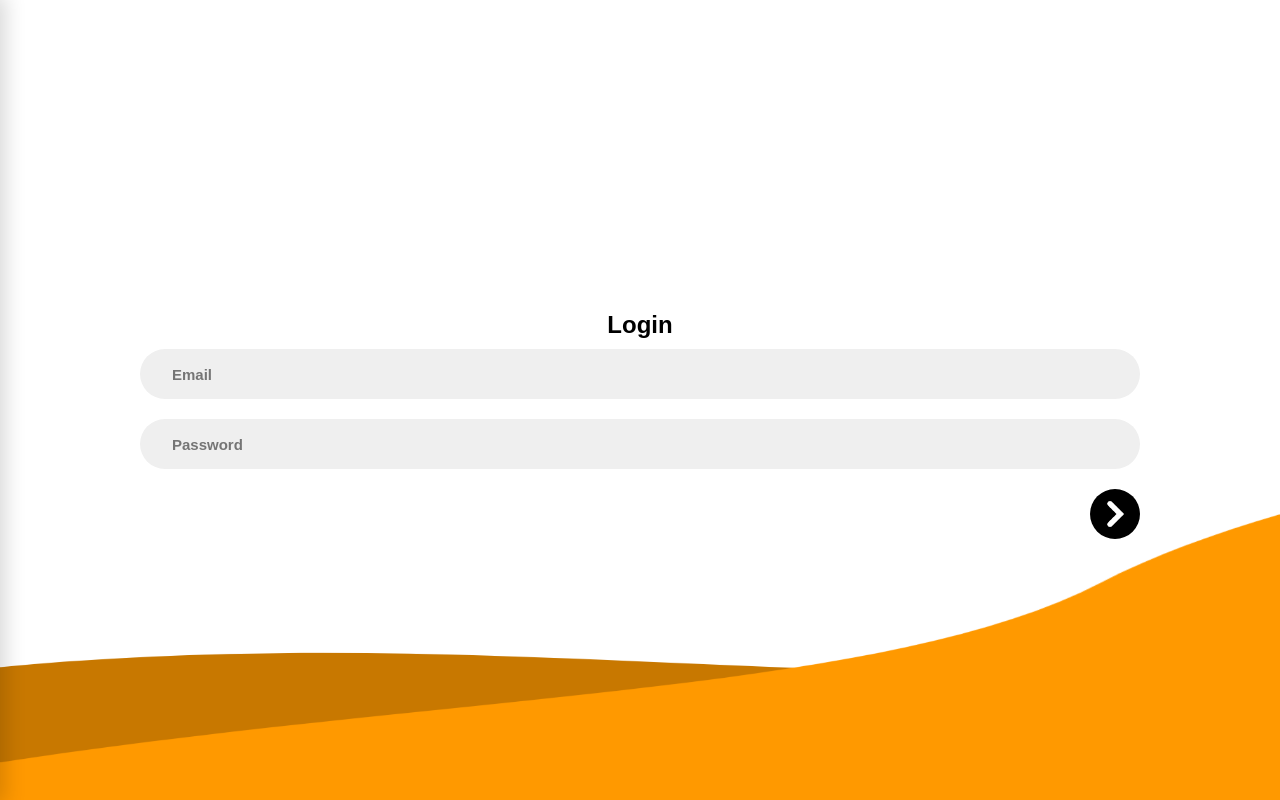
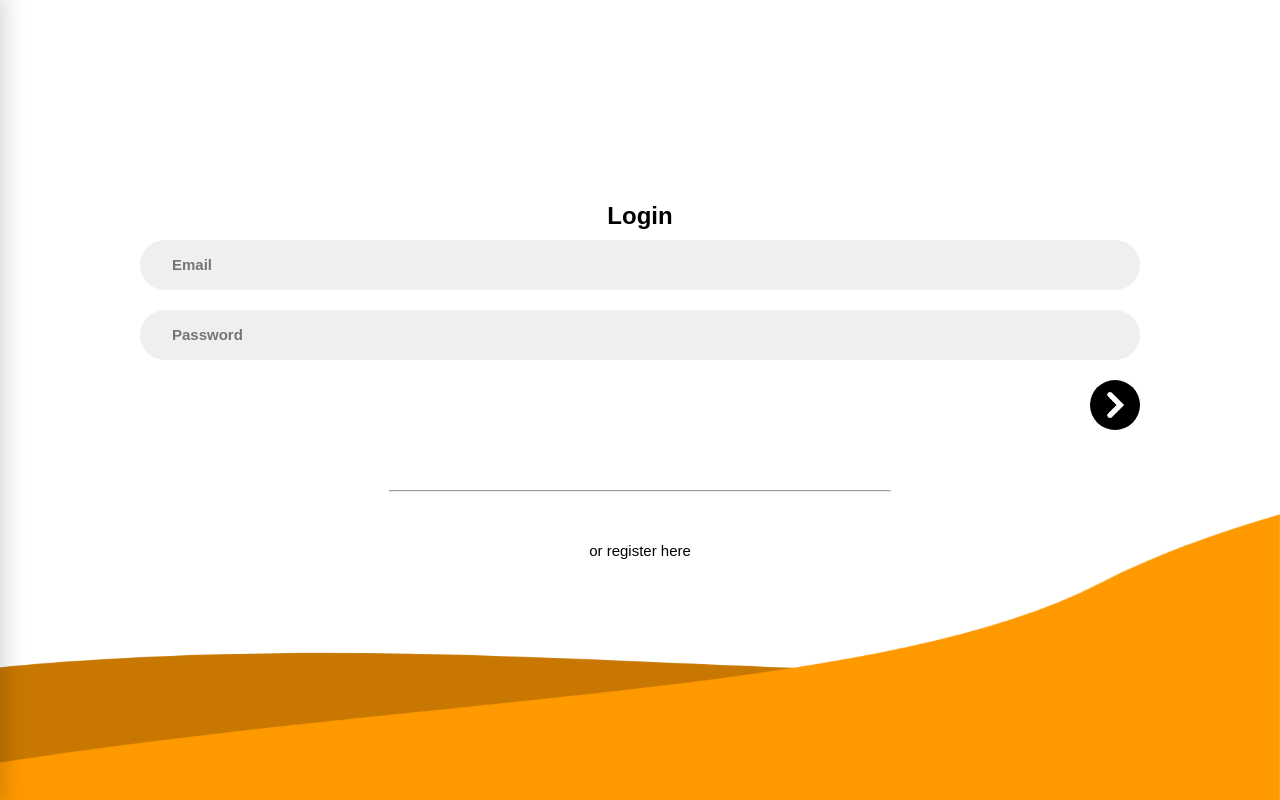
Before and after one commit to tungstun-ict/bartap-pwa, a React (Create React App) app: page /auth/login in a window 1280 px wide. Built offline with nearby package versions, Linux system fonts and the light colour scheme; a web font is replaced by a local one.

Commit message:
Add register button

```diff
--- a/src/pages/login-page/LoginPage.js
+++ b/src/pages/login-page/LoginPage.js
@@ -54,7 +54,6 @@ const LoginPage = () => {
       transition={true}
       noHeader
     >
-
       <TungstunForm
         title="Login"
         style={{ width: "100%" }}
@@ -82,6 +81,12 @@ const LoginPage = () => {
           onChange={updateFormValues}
         />
       </TungstunForm>
+      <div className="login-page__links">
+        <hr className="login-page__links__divider" />
+        <a className="login-page__links__register" onClick={() => {
+          navigate("/auth/register");
+        }}>or register here</a>
+      </div>
       <TungstunWaves />
     </TungstunPage>
   );
--- a/src/pages/login-page/login-page.scss
+++ b/src/pages/login-page/login-page.scss
@@ -1,3 +1,5 @@
+@use "../../variables.scss";
+
 .login-page {
   &__container {
     position: fixed;
@@ -8,4 +10,27 @@
     margin-bottom: 50px;
     width: 150px;
   }
+
+  &__links {
+    display: flex;
+    flex-direction: column;
+
+    &__divider {
+      align-self: center;
+      width: 100%;
+      max-width: 500px;
+      margin: 50px 0;
+      border: 2px blue black;
+      border-radius: 20px;
+    }
+
+    &__register {
+      text-align: center;
+      align-self: center;
+      font-family: variables.$font-content;
+      font-size: 15px;
+      cursor: pointer;
+      user-select: none;
+    }
+  }
 }
--- a/src/stories/menu/tungstun-menu.scss
+++ b/src/stories/menu/tungstun-menu.scss
@@ -5,8 +5,9 @@
     background-color: rgba(0, 0, 0, 0.3);
     width: 0;
     height: 100vh;
-    position: absolute;
+    position: fixed;
     visibility: hidden;
+    cursor: pointer;
     z-index: 99;
     transition: 0.3s;
     width: 100vw;
--- a/src/stories/page/tungstun-page.js
+++ b/src/stories/page/tungstun-page.js
@@ -85,7 +85,7 @@ const TungstunPage = ({
       )}
       <div className="page__content" style={style}>
         {title && <h1 className="page__title">{title}</h1>}
-        {children}
+        <div className="page__content__children">{children}</div>
         {bottomBar}
       </div>
     </motion.div>
--- a/src/stories/page/tungstun-page.scss
+++ b/src/stories/page/tungstun-page.scss
@@ -21,6 +21,11 @@
     display: flex;
     flex: 1;
     margin: 80px 20px 20px 20px;
+
+    &__children {
+      margin-bottom: 100px;
+      width: 100%;
+    }
 
     @media (min-width: variables.$size-mobile-max) {
       width: 1000px;
```
Also changed, not shown: src/stories/form/tungstun-form.js (+0 -1 lines).
